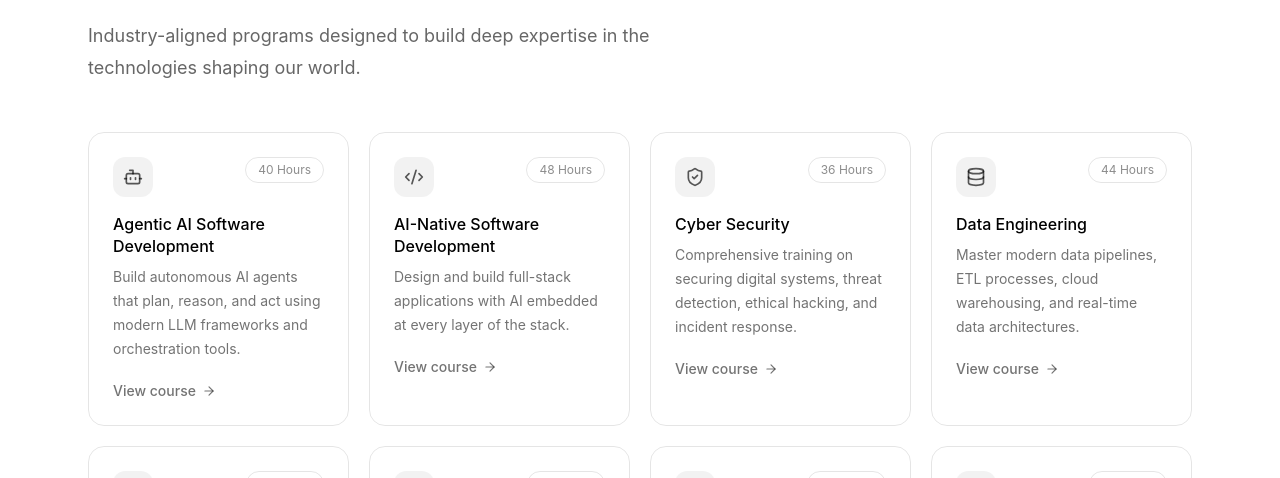
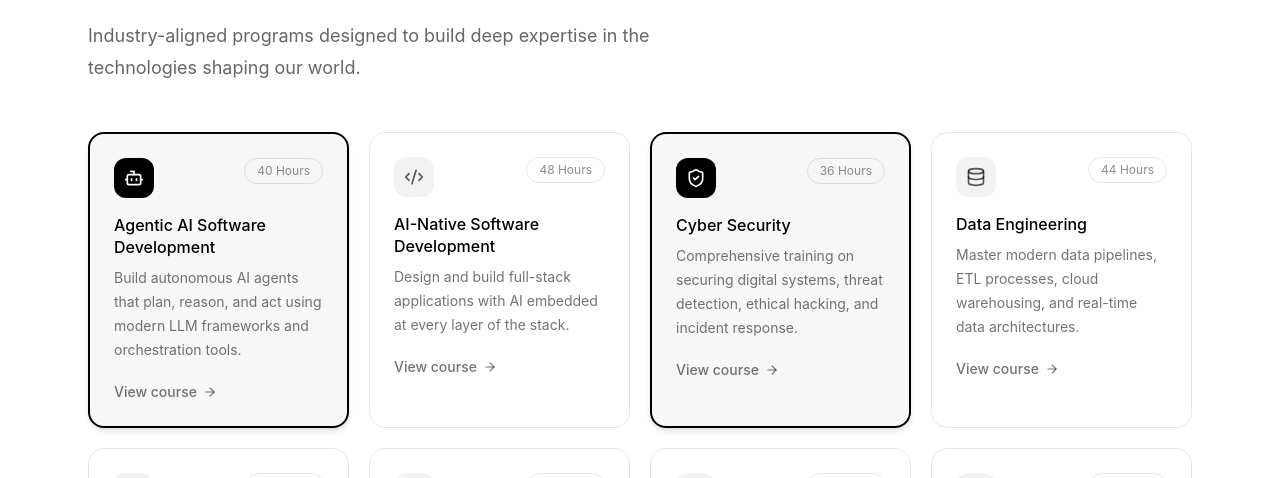
Before and after one commit to tiemoon/ift-website, a React (Vite) app: page / in a window 1280 px wide. Shown: the part 1740-2218 px from the top of the page. Built offline with nearby package versions, Linux system fonts and the light colour scheme.

Commit message:
Highlight Agentic AI and Cyber Security course cards

```diff
--- a/src/App.jsx
+++ b/src/App.jsx
@@ -43,6 +43,7 @@ function IFTLogo({ size = 28, className = "" }) {
 const courses = [
   {
     id: "agentic-ai",
+    featured: true,
     icon: Bot,
     title: "Agentic AI Software Development",
     short: "Build autonomous AI agents that plan, reason, and act using modern LLM frameworks and orchestration tools.",
@@ -95,6 +96,7 @@ const courses = [
   },
   {
     id: "cyber-security",
+    featured: true,
     icon: ShieldCheck,
     title: "Cyber Security",
     short: "Comprehensive training on securing digital systems, threat detection, ethical hacking, and incident response.",
@@ -318,11 +320,19 @@ function CourseCard({ course, onClick }) {
       whileHover={{ y: -4 }}
       transition={{ duration: 0.18 }}
       onClick={() => onClick(course)}
-      className="cursor-pointer group border border-black/10 rounded-2xl p-6 hover:border-black/25 hover:shadow-lg transition-shadow duration-200"
+      className={`cursor-pointer group rounded-2xl p-6 transition-shadow duration-200 ${
+        course.featured
+          ? "border-2 border-black bg-black/[0.03] shadow-md hover:shadow-lg"
+          : "border border-black/10 hover:border-black/25 hover:shadow-lg"
+      }`}
     >
       <div className="flex items-start justify-between mb-4">
-        <div className="w-10 h-10 rounded-xl bg-black/5 flex items-center justify-center">
-          <Icon className="h-5 w-5 text-black/65" />
+        <div
+          className={`w-10 h-10 rounded-xl flex items-center justify-center ${
+            course.featured ? "bg-black" : "bg-black/5"
+          }`}
+        >
+          <Icon className={`h-5 w-5 ${course.featured ? "text-white" : "text-black/65"}`} />
         </div>
         <span className="text-xs text-black/45 border border-black/10 rounded-full px-3 py-1 shrink-0 ml-2">
           {course.duration}
```
